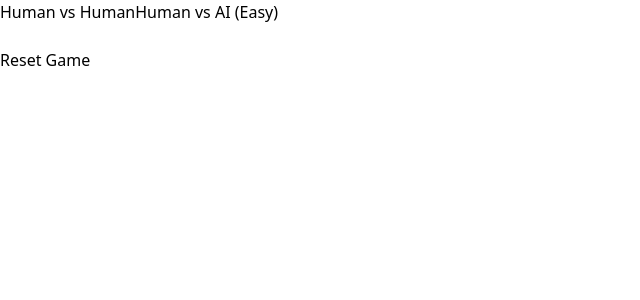
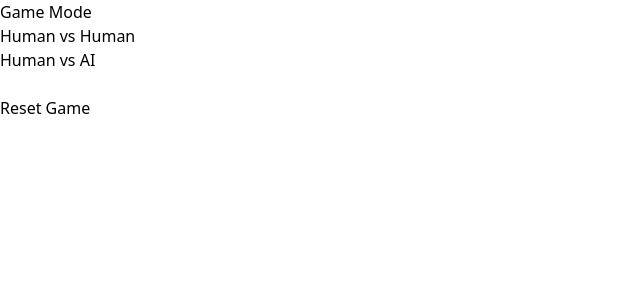
Before and after one commit to wafopatrick/tic-tac-toe, an Angular app: page / in a window 1280 px wide. Shown: the top 300 px of the page, without its empty margins (0-640 px from the left). Built offline with nearby package versions, Linux system fonts and the light colour scheme.

Commit message:
add a navigation to chose the game modes from

```diff
--- a/src/app/app.component.html
+++ b/src/app/app.component.html
@@ -1,9 +1,28 @@
-<div class="flex justify-center p-4">
-  <!-- Menu for Game Mode and AI Level -->
-  <app-menu
-    (gameModeChange)="onGameModeChange($event)"
-  ></app-menu>
+<div class="flex">
+  <!-- Navigation Menu for Game Mode -->
+  <div class="p-4 fixed top-0 left-0">
+    <app-menu (gameModeChange)="onGameModeChange($event)"></app-menu>
+  </div>
+
+  <!-- Main Content -->
+  <div class="flex-1 p-4 ml-48">
+    <!-- AI Level Selection (only visible when 'Human vs AI' is selected) -->
+    <div *ngIf="gameMode === GameMode.HumanVsAI" class="flex justify-center space-x-4 mt-4">
+      <label>
+        <input type="radio" name="aiLevel" [value]="AILevel.Easy" [(ngModel)]="aiLevel" (change)="onAILevelChange(AILevel.Easy)" />
+        Easy
+      </label>
+      <label>
+        <input type="radio" name="aiLevel" [value]="AILevel.Medium" [(ngModel)]="aiLevel" (change)="onAILevelChange(AILevel.Medium)" />
+        Medium
+      </label>
+      <label>
+        <input type="radio" name="aiLevel" [value]="AILevel.Hard" [(ngModel)]="aiLevel" (change)="onAILevelChange(AILevel.Hard)" />
+        Hard
+      </label>
+    </div>
+
+    <!-- Board Component -->
+    <app-board [gameMode]="gameMode" [aiLevel]="aiLevel"></app-board>
+  </div>
 </div>
-
-<!-- Board Component -->
-<app-board [gameMode]="gameMode" [aiLevel]="aiLevel"></app-board>
--- a/src/app/app.component.ts
+++ b/src/app/app.component.ts
@@ -3,15 +3,20 @@ import { GameService } from './services/game.service';
 import { MenuComponent } from './components/menu/menu.component';
 import { BoardComponent } from './components/board/board.component';
 import { GameMode, AILevel } from './constants';
+import { FormsModule } from '@angular/forms';
+import { CommonModule } from '@angular/common';
 
 @Component({
   selector: 'app-root',
   standalone: true,
-  imports: [MenuComponent, BoardComponent],
+  imports: [MenuComponent, BoardComponent, FormsModule, CommonModule],
   templateUrl: './app.component.html',
   styleUrls: ['./app.component.css'],
 })
 export class AppComponent {
+  GameMode = GameMode;
+  AILevel = AILevel;
+
   constructor(public gameService: GameService) {}
 
   gameMode: GameMode = GameMode.HumanVsHuman; // Default to Human vs Human
@@ -28,4 +33,10 @@ export class AppComponent {
       this.gameService.setAILevel(this.aiLevel);
     }
   }
+
+  // Handle AI level change
+  onAILevelChange(level: AILevel) {
+    this.aiLevel = level;
+    this.gameService.setAILevel(this.aiLevel);
+  }
 }
--- a/src/app/components/menu/menu.component.html
+++ b/src/app/components/menu/menu.component.html
@@ -1,25 +1,31 @@
-<div class="flex flex-col items-center space-y-2">
-  <!-- Game Mode Selection -->
-  <div class="flex space-x-4">
-    <button
-      class="px-4 py-2 rounded w-60"
+<div class="flex flex-col items-start space-y-2">
+  <h2 class="text-xl font-bold">Game Mode</h2>
+  <ul>
+    <li>
+      <a
+        href="#"
+        class="block px-4 py-2 rounded"
         [ngClass]="{
-        'bg-blue-700 text-white': selectedMode === gameModes[0],
-        'bg-gray-500 text-black': selectedMode !== gameModes[0]
+          'font-bold': selectedMode === gameModes[0],
+          'text-black': selectedMode !== gameModes[0]
         }"
         (click)="selectMode(gameModes[0])"
       >
-      {{ gameModes[0] }}
-    </button>
-    <button
-      class="px-4 py-2 rounded w-60"
+        Human vs Human
+      </a>
+    </li>
+    <li>
+      <a
+        href="#"
+        class="block px-4 py-2 rounded"
         [ngClass]="{
-        'bg-blue-700 text-white': selectedMode === gameModes[1],
-        'bg-gray-500 text-black': selectedMode !== gameModes[1]
+          'font-bold': selectedMode === gameModes[1],
+          'text-black': selectedMode !== gameModes[1]
         }"
         (click)="selectMode(gameModes[1])"
       >
-      {{ selectedMode === gameModes[1] ? gameModes[1] + ' (' + selectedLevel + ')' : gameModes[1] + ' (Easy)' }}
-    </button>
+        Human vs AI
+      </a>
+    </li>
+  </ul>
 </div>
-</div>
--- a/src/app/components/menu/menu.component.ts
+++ b/src/app/components/menu/menu.component.ts
@@ -13,26 +13,11 @@ export class MenuComponent {
   @Output() gameModeChange = new EventEmitter<{ mode: GameMode; level?: AILevel }>();
 
   gameModes = [GameMode.HumanVsHuman, GameMode.HumanVsAI];
-  levels = [AILevel.Easy, AILevel.Medium, AILevel.Hard];
   selectedMode: GameMode = GameMode.HumanVsHuman; // Default game mode
-  selectedLevel: AILevel = AILevel.Easy; // Default difficulty for AI
 
-  // Emit the selected game mode and level (if AI is selected)
+  // Emit the selected game mode
   selectMode(mode: GameMode) {
-    if (mode === GameMode.HumanVsAI) {
-      this.selectedMode = mode;
-      this.selectedLevel = this.getNextLevel(this.selectedLevel);
-      this.gameModeChange.emit({ mode, level: this.selectedLevel });
-    } else {
-      this.selectedMode = mode;
-      this.gameModeChange.emit({ mode });
-    }
-  }
-
-  // Get the next level in the sequence
-  getNextLevel(currentLevel: AILevel): AILevel {
-    const currentIndex = this.levels.indexOf(currentLevel);
-    const nextIndex = (currentIndex + 1) % this.levels.length;
-    return this.levels[nextIndex];
+    this.selectedMode = mode;
+    this.gameModeChange.emit({ mode });
   }
 }
```
Lines whose indentation alone changed are shown as unchanged.
